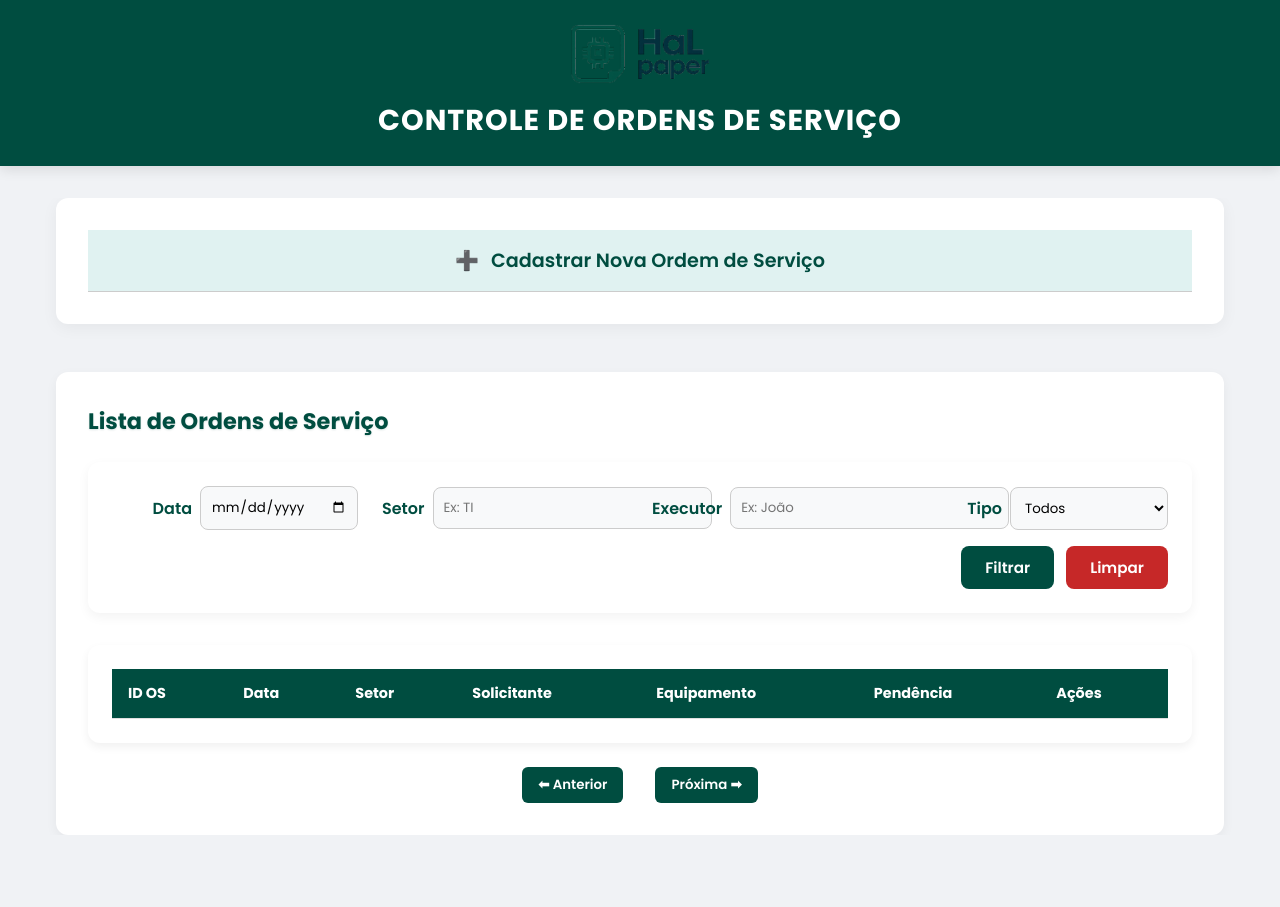
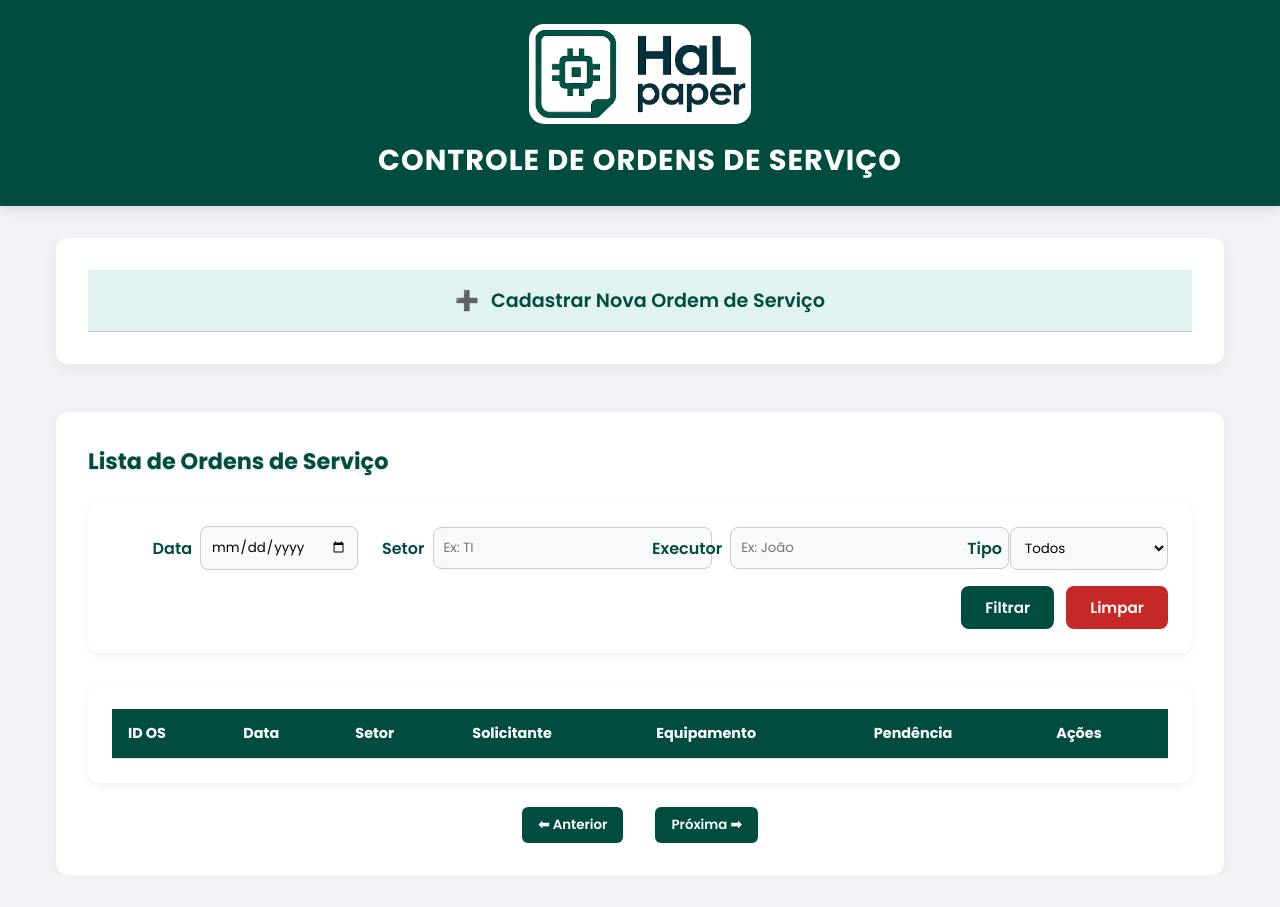
Before and after one commit to LuizRomao02/demo-halpaper-os, a website: page public/index.html in a window 1280 px wide. Before the commit the page ends 867 px from the top, so only its background shows below. Drawn offline with Linux system fonts and the light colour scheme; no server answers.

Commit message:
ajustando imagem

```diff
--- a/public/settings/style.css
+++ b/public/settings/style.css
@@ -23,9 +23,14 @@ header {
   box-shadow: 0 4px 12px rgba(0, 0, 0, 0.1);
 }
 header img {
-  height: 60px;
+  height: 100px;
   margin-bottom: 0.5rem;
+  background-color: #fff;
+  display: inline-block;
+  padding: 4px;
+  border-radius: 15px;
 }
+
 header h1 {
   font-size: 1.8rem;
   letter-spacing: 1px;
```
